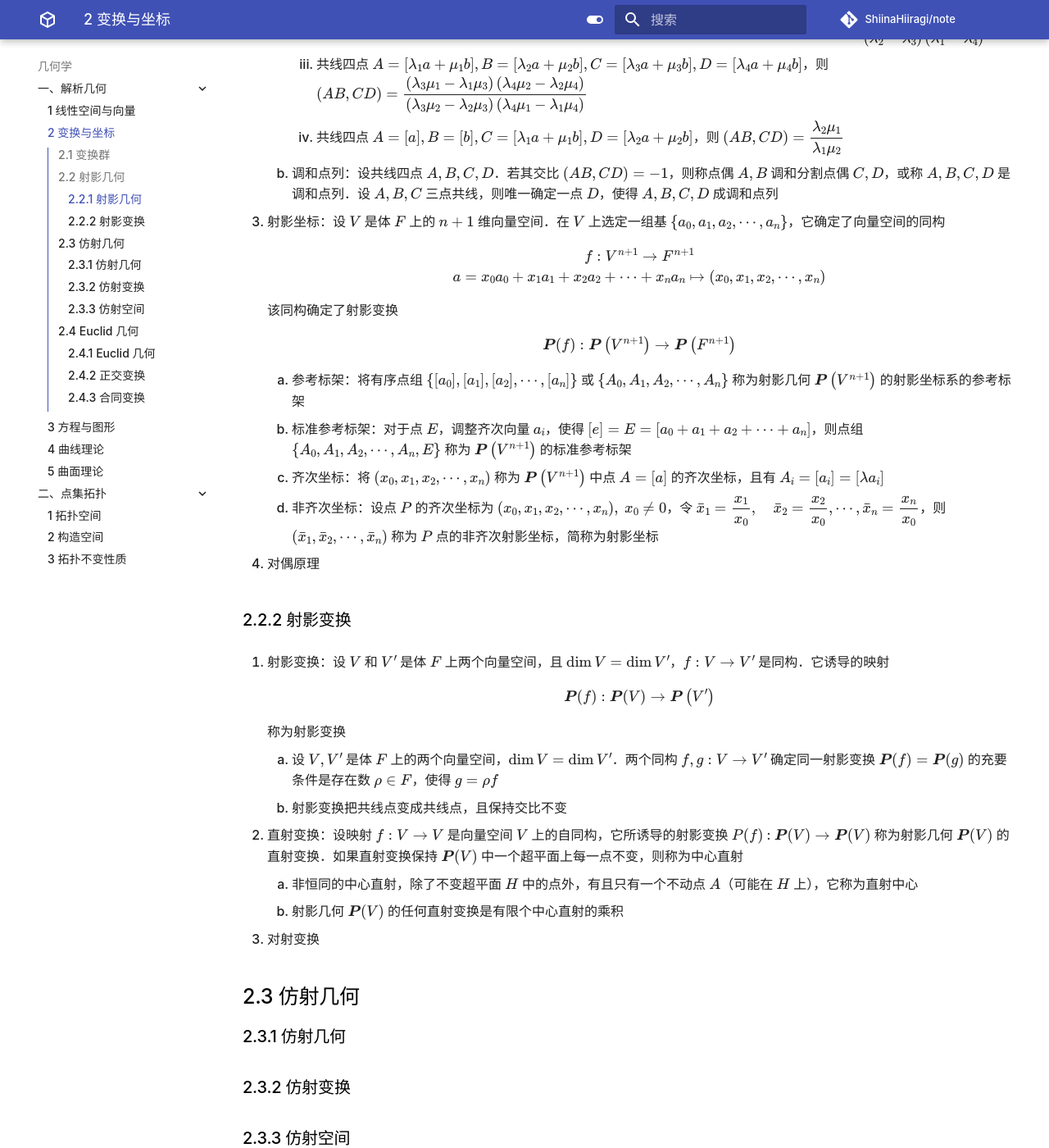
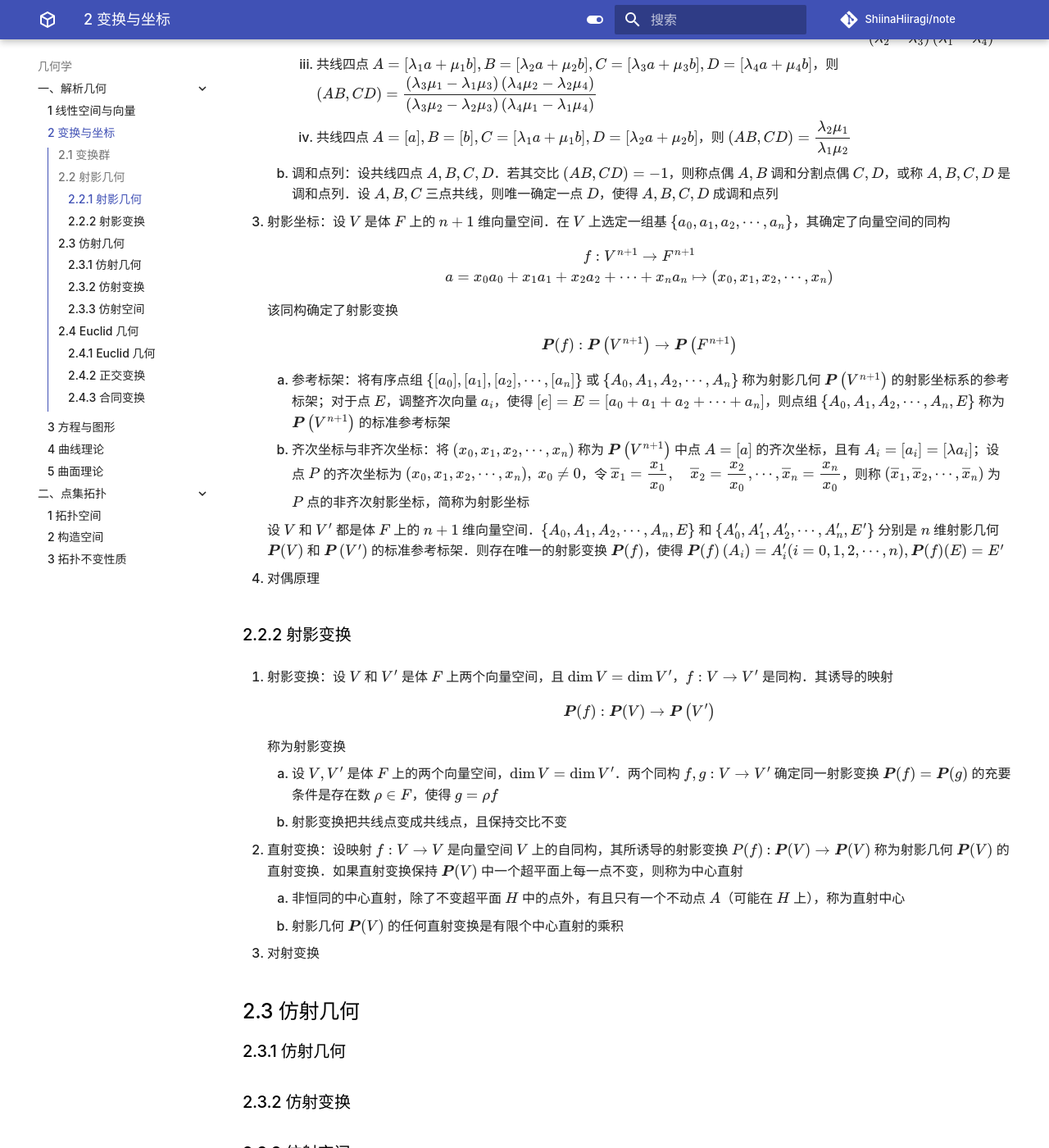
Before and after one commit to ShiinaHiiragi/note, an MkDocs documentation site: the page built from docs/top/anly/geom.md, in a window 1280 px wide and 1400 px high, scrolled down 2180 px. Shown: the whole window at 82% size. Built offline with MkDocs 1.6.1 and Material for MkDocs 9.7.7, drawn with Linux system fonts in a browser that asks for light colours; comment, search, counter and statistics services are not loaded.

Commit message:
change IT

```diff
--- a/docs/top/anly/geom.md
+++ b/docs/top/anly/geom.md
@@ -59,7 +59,7 @@
         3. 共线四点 $A=\left[\lambda_1 a+\mu_1 b\right], B=\left[\lambda_2 a+\mu_2 b\right], C=\left[\lambda_3 a+\mu_3 b\right], D=\left[\lambda_4 a+\mu_4 b\right]$，则 $(A B, C D)=\dfrac{\left(\lambda_3 \mu_1-\lambda_1 \mu_3\right)\left(\lambda_4 \mu_2-\lambda_2 \mu_4\right)}{\left(\lambda_3 \mu_2-\lambda_2 \mu_3\right)\left(\lambda_4 \mu_1-\lambda_1 \mu_4\right)}$
         4. 共线四点 $A=[a], B=[b], C=\left[\lambda_1 a+\mu_1 b\right], D=\left[\lambda_2 a+\mu_2 b\right]$，则 $(A B, C D)=\dfrac{\lambda_2 \mu_1}{\lambda_1 \mu_2}$
     2. 调和点列：设共线四点 $A, B, C, D$．若其交比 $(A B, C D)=-1$，则称点偶 $A, B$ 调和分割点偶 $C, D$，或称 $A, B, C, D$ 是调和点列．设 $A, B, C$ 三点共线，则唯一确定一点 $D$，使得 $A, B, C, D$ 成调和点列
-3. 射影坐标：设 $V$ 是体 $F$ 上的 $n+1$ 维向量空间．在 $V$ 上选定一组基 $\left\{a_0, a_1, a_2, \cdots, a_n\right\}$，它确定了向量空间的同构
+3. 射影坐标：设 $V$ 是体 $F$ 上的 $n+1$ 维向量空间．在 $V$ 上选定一组基 $\left\{a_0, a_1, a_2, \cdots, a_n\right\}$，其确定了向量空间的同构
 
     $$
     \begin{gathered}
@@ -74,15 +74,15 @@
     \boldsymbol{P}(f): \boldsymbol{P}\left(V^{n+1}\right) \rightarrow \boldsymbol{P}\left(F^{n+1}\right)
     $$
 
-    1. 参考标架：将有序点组 $\left\{\left[a_0\right],\left[a_1\right],\left[a_2\right], \cdots,\left[a_n\right]\right\}$ 或 $\left\{A_0, A_1, A_2, \cdots, A_n\right\}$ 称为射影几何 $\boldsymbol{P}\left(V^{n+1}\right)$ 的射影坐标系的参考标架
-    2. 标准参考标架：对于点 $E$，调整齐次向量 $a_i$，使得 $[e]=E=\left[a_0+a_1+a_2+\cdots+a_n\right]$，则点组 $\left\{A_0, A_1, A_2, \cdots, A_n, E\right\}$ 称为 $\boldsymbol{P}\left(V^{n+1}\right)$ 的标准参考标架
-    3. 齐次坐标：将 $\left(x_0, x_1, x_2, \cdots, x_n\right)$ 称为 $\boldsymbol{P}\left(V^{n+1}\right)$ 中点 $A=[a]$ 的齐次坐标，且有 $A_i=\left[a_i\right]=\left[\lambda a_i\right]$
-    4. 非齐次坐标：设点 $P$ 的齐次坐标为 $\left(x_0, x_1, x_2, \cdots, x_n\right),\ x_0 \neq 0$，令 $\bar{x}_1=\dfrac{x_1}{x_0}, \quad \bar{x}_2=\dfrac{x_2}{x_0}, \cdots, \bar{x}_n=\dfrac{x_n}{x_0}$，则 $\left(\bar{x}_1, \bar{x}_2, \cdots, \bar{x}_n\right)$ 称为 $P$ 点的非齐次射影坐标，简称为射影坐标
+    1. 参考标架：将有序点组 $\left\{\left[a_0\right],\left[a_1\right],\left[a_2\right], \cdots,\left[a_n\right]\right\}$ 或 $\left\{A_0, A_1, A_2, \cdots, A_n\right\}$ 称为射影几何 $\boldsymbol{P}\left(V^{n+1}\right)$ 的射影坐标系的参考标架；对于点 $E$，调整齐次向量 $a_i$，使得 $[e]=E=\left[a_0+a_1+a_2+\cdots+a_n\right]$，则点组 $\left\{A_0, A_1, A_2, \cdots, A_n, E\right\}$ 称为 $\boldsymbol{P}\left(V^{n+1}\right)$ 的标准参考标架
+    2. 齐次坐标与非齐次坐标：将 $\left(x_0, x_1, x_2, \cdots, x_n\right)$ 称为 $\boldsymbol{P}\left(V^{n+1}\right)$ 中点 $A=[a]$ 的齐次坐标，且有 $A_i=\left[a_i\right]=\left[\lambda a_i\right]$；设点 $P$ 的齐次坐标为 $\left(x_0, x_1, x_2, \cdots, x_n\right),\ x_0 \neq 0$，令 $\overline{x}_1=\dfrac{x_1}{x_0}, \quad \overline{x}_2=\dfrac{x_2}{x_0}, \cdots, \overline{x}_n=\dfrac{x_n}{x_0}$，则称 $\left(\overline{x}_1, \overline{x}_2, \cdots, \overline{x}_n\right)$ 为 $P$ 点的非齐次射影坐标，简称为射影坐标
+
+    设 $V$ 和 $V^{\prime}$ 都是体 $F$ 上的 $n+1$ 维向量空间．$\left\{A_0, A_1, A_2, \cdots, A_n, E\right\}$ 和 $\left\{A_0^{\prime}, A_1^{\prime}, A_2^{\prime}, \cdots, A_n^{\prime}, E^{\prime}\right\}$ 分别是 $n$ 维射影几何 $\boldsymbol{P}(V)$ 和 $\boldsymbol{P}\left(V^{\prime}\right)$ 的标准参考标架．则存在唯一的射影变换 $\boldsymbol{P}(f)$，使得 $\boldsymbol{P}(f)\left(A_i\right)=A_i^{\prime}(i=0,1,2, \cdots, n), \boldsymbol{P}(f)(E)=E^{\prime}$
 
 4. 对偶原理
 
 ### 2.2.2 射影变换
-1. 射影变换：设 $V$ 和 $V^{\prime}$ 是体 $F$ 上两个向量空间，且 $\operatorname{dim} V=\operatorname{dim} V^{\prime}$，$f: V \rightarrow V^{\prime}$ 是同构．它诱导的映射
+1. 射影变换：设 $V$ 和 $V^{\prime}$ 是体 $F$ 上两个向量空间，且 $\operatorname{dim} V=\operatorname{dim} V^{\prime}$，$f: V \rightarrow V^{\prime}$ 是同构．其诱导的映射
 
     $$
     \boldsymbol{P}(f): \boldsymbol{P}(V) \rightarrow \boldsymbol{P}\left(V^{\prime}\right)
@@ -93,8 +93,8 @@
     1. 设 $V, V^{\prime}$ 是体 $F$ 上的两个向量空间，$\operatorname{dim} V=\operatorname{dim} V^{\prime}$．两个同构 $f, g: V \rightarrow V^{\prime}$ 确定同一射影变换 $\boldsymbol{P}(f)=\boldsymbol{P}(g)$ 的充要条件是存在数 $\rho \in F$，使得 $g=\rho f$
     2. 射影变换把共线点变成共线点，且保持交比不变
 
-2. 直射变换：设映射 $f: V \rightarrow V$ 是向量空间 $V$ 上的自同构，它所诱导的射影变换 $P(f)$ : $\boldsymbol{P}(V) \rightarrow \boldsymbol{P}(V)$ 称为射影几何 $\boldsymbol{P}(V)$ 的直射变换．如果直射变换保持 $\boldsymbol{P}(V)$ 中一个超平面上每一点不变，则称为中心直射
-    1. 非恒同的中心直射，除了不变超平面 $H$ 中的点外，有且只有一个不动点 $A$（可能在 $H$ 上），它称为直射中心
+2. 直射变换：设映射 $f: V \rightarrow V$ 是向量空间 $V$ 上的自同构，其所诱导的射影变换 $P(f)$ : $\boldsymbol{P}(V) \rightarrow \boldsymbol{P}(V)$ 称为射影几何 $\boldsymbol{P}(V)$ 的直射变换．如果直射变换保持 $\boldsymbol{P}(V)$ 中一个超平面上每一点不变，则称为中心直射
+    1. 非恒同的中心直射，除了不变超平面 $H$ 中的点外，有且只有一个不动点 $A$（可能在 $H$ 上），称为直射中心
     2. 射影几何 $\boldsymbol{P}(V)$ 的任何直射变换是有限个中心直射的乘积
 3. 对射变换
 
```
